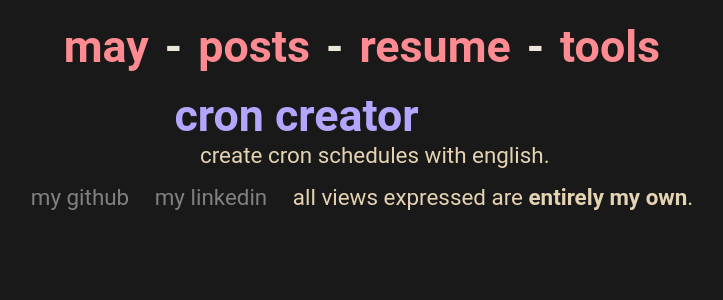
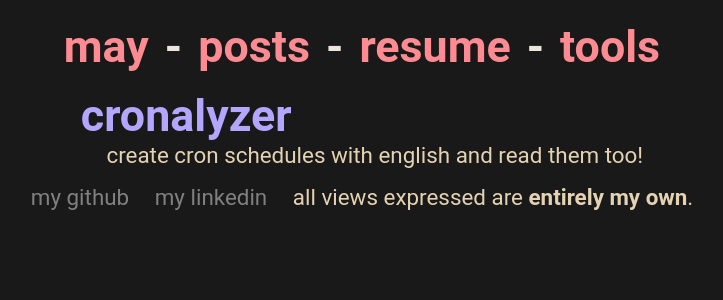
Before and after one commit to queercat/blog, a Next.js app in the folder app/: page /blog/tools in a window 1280 px wide. Shown: the top 300 px of the page, without its empty margins (278-1001 px from the left). Built offline with nearby package versions, Linux system fonts and the light colour scheme.

Commit message:
Built the basic cronalyzer. Updated pfp.

```diff
--- a/app/components/Aside/Aside.module.css
+++ b/app/components/Aside/Aside.module.css
@@ -6,10 +6,6 @@
     margin-bottom: 1vw;
     margin-top: 1vw;
     align-items: center;
-}
-
-.aside_image img {
-    float: left;
 }
 
 .aside_content p {
--- a/app/pages/tools.jsx
+++ b/app/pages/tools.jsx
@@ -27,7 +27,14 @@ export default function Tools({postObjects}) {
 }
 
 export async function getStaticProps() {
-    const postNames = fs.readdirSync(path.join('pages', 'tools'));
+    let allPostNames = fs.readdirSync(path.join('pages', 'tools'));
+    let postNames = [];
+
+    allPostNames.forEach((name) => {
+        if (name.includes('.jsx')) {
+            postNames.push(name);
+        }
+    });
 
     let postObjects = null;
 
--- /dev/null
+++ b/app/pages/tools/cronalyzer.jsx
@@ -0,0 +1,179 @@
+/*{"title": "cronalyzer", "description": "create cron schedules with english and read them too!"}*/
+
+import styles from "./cronalyzer.module.css";
+
+import { useState } from "react";
+import { NextSeo } from "next-seo";
+import Aside from "../../components/Aside/Aside"
+
+export default function CronCreator() {
+    const [cronInput, setCronInput] = useState();
+    const [cronOutput, setCronOutput] = useState('* * * * *')
+
+    function parse(input) {
+        if (input != undefined) {
+            const words_regex = /run\b|every\b|\d+\b|minut(es|e)\b|secon(ds|d)\b|hou(rs|r)\b|da(y|ys)\b|mont(h|hs)\b/g;
+            const words = [...input.matchAll(words_regex)];
+
+            let tokens = [];
+
+            if (words.length > 0) {
+                words.forEach((word) => {
+                    let type = null;
+                    let value = String(word[0]);
+
+                    if (value == "run") {
+                        type = "task_initiator";
+                    }
+
+                    if (value == "every") {
+                        type = "when_specifier";
+                    }
+
+                    if (value == "at") {
+                        type = "when_specifier";
+                    }
+
+                    if (!isNaN(value)) {
+                        type = "number";
+                        value = parseInt(value);
+                    }
+
+                    if
+                    (
+                        value == "minute" || value == "minutes" ||
+                        value == "hour" || value == "hours" ||
+                        value == "day" || value == "days" ||
+                        value == "month" || value == "months"
+                    ) {
+                        type = "time_unit";
+                    }
+
+                    tokens.push({
+                        type: type,
+                        value: value,
+                        meta: word
+                    });
+                });
+            }
+
+            if (tokens.length > 0) {
+                const numbers = tokens.filter(v => v.type == "number");
+                const time_units = tokens.filter(v => v.type == "time_unit");
+                const when_specifier = tokens.filter(v => v.type == "when_specifier");
+
+                let time_map = {};
+                let carry_map = {};
+                let ordered_times = ["minute", "hour", "day", "month", "year"];
+                let out = ['* ', '* ', '* ', '* ', '* '];
+
+                if (when_specifier.length == 1) {
+                    if (numbers.length == time_units.length && numbers.length > 0) {
+                        const time_object = time_units.map((_, idx) => {
+                            return {
+                                amount: numbers[idx].value,
+                                time_unit: time_units[idx].value
+                            }
+                        });
+
+                        if (when_specifier[0].value == "every") {
+                            let carry = 0;
+
+                            time_object.forEach((time) => {
+                                let amount = time.amount;
+                                let unit = time.time_unit;
+
+                                if (time.time_unit.includes("minute")) {
+                                    if (amount > 59) {
+                                        carry = Math.floor(amount/60);
+                                        amount = amount % 60;
+                                    }
+
+                                    unit = "minute";
+                                }
+
+                                if (time.time_unit.includes("hour")) {
+                                    if (amount > 24) {
+                                        carry = time.amount % 23;
+                                        amount = amount % 24;
+                                    } else {
+                                        carry = 0;
+                                    }
+
+                                    unit = "hour";
+                                }
+
+                                if (time.time_unit.includes("day")) {
+                                    if (amount == 0) {
+                                        amount += 1;
+                                    }
+
+                                    if (amount > 31) {
+                                        carry = Math.floor(amount / 31);
+                                        amount = amount % 31;
+                                    } else {
+                                        carry = 0;
+                                    }
+
+                                    unit = "day";
+                                }
+
+                                /* so months in cron are 1 - 12, same with days, this stuff is BROKEN over 12 months holy mother of god */
+                                if (time.time_unit.includes("month")) {
+                                    if (amount > 12) {
+                                        carry = Math.floor(amount / 11);
+                                        amount = amount % 12;
+                                    } else {
+                                        carry = 0;
+                                    }
+
+                                    unit = "month";
+                                }
+
+                                time_map[unit] = amount;
+                                carry_map[ordered_times[ordered_times.indexOf(unit) + 1]] = carry;
+                            });
+
+                            Object.keys(carry_map).forEach(key => {
+                                if (time_map[key] == undefined) {
+                                    time_map[key] = 0;
+                                }
+
+                                time_map[key] += carry_map[key];
+                            });
+
+                            ordered_times.forEach(key => {
+                                if (time_map[key] == 0) {
+                                    delete time_map[key];
+                                }
+                            });
+
+                            Object.keys(time_map).forEach(key => {
+                                out[ordered_times.indexOf(key)] = '*/' + time_map[key] + ' '
+                            });
+                        }
+                    }
+                }
+
+                setCronOutput(out);
+            }
+
+        }
+    }
+
+    return (
+        <div className={styles.cron_container}>
+            <NextSeo title="cronalyzer" description="analyze and create cron schedules with english."/>
+            <h1>{cronOutput}</h1>
+
+            <div className={styles.cron_input_container}>
+                <textarea placeholder="run every 5 minutes..." onInput={e => {setCronInput(e.target.value.replace('\n', '')); parse(e.target.value.replace('\n', ''));}} value={cronInput} rows={1} className={styles.cron_input}></textarea>
+            </div>
+
+            <Aside mood="default">
+                i feel compelled to say if you use this somewhere and it breaks it's not <b>technically <i>my</i> fault.</b>
+                <br/>
+            </Aside>
+        </div>
+    )
+}
--- /dev/null
+++ b/app/pages/tools/cronalyzer.module.css
@@ -0,0 +1,22 @@
+.cron_container {
+    display: flex;
+    flex-direction: column;
+    align-items: center;
+    gap: 2vh;
+}
+
+.cron_input_container {
+    display: flex;
+    flex-direction: column;
+    align-items: center;
+    width: 100%;
+}
+
+.cron_input {
+    resize: none;
+    overflow: hidden;
+    width: 100%;
+    text-align: center;
+
+    width: 50%;
+}
--- a/app/styles/globals.css
+++ b/app/styles/globals.css
@@ -49,6 +49,24 @@ button {
 	border: 1px black solid;
 	border-radius: 2px;
 	padding: .5vh;
+	cursor: pointer;
+}
+
+button:active {
+	background: #e5e5e5;
+  	-webkit-box-shadow: inset 0px 0px 5px #c1c1c1;
+     -moz-box-shadow: inset 0px 0px 5px #c1c1c1;
+          box-shadow: inset 0px 0px 5px #c1c1c1;
+   outline: none;
+}
+
+textarea {
+    background: black;
+    border: none;
+    border-radius: 5px;
+    resize: none;
+    color: white;
+    padding: 2vh;
 }
 
 @media screen and (max-width: 400px) {
```
Also changed, not shown: app/components/Aside/Aside.jsx (+7 -7 lines), app/pages/tools/cron-creator.jsx (deleted, +0 -7 lines), app/public/imgs/rat.png.
